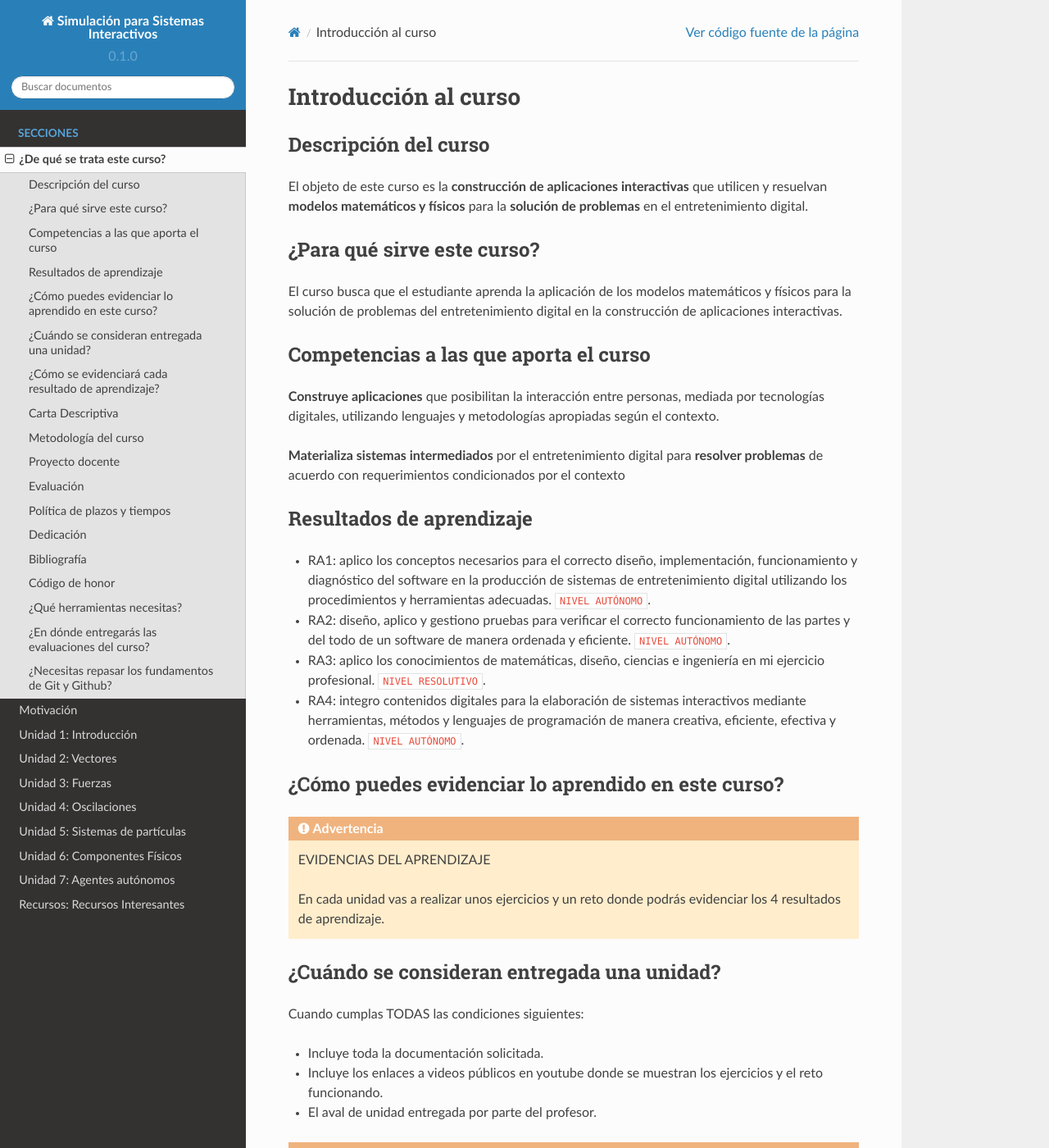
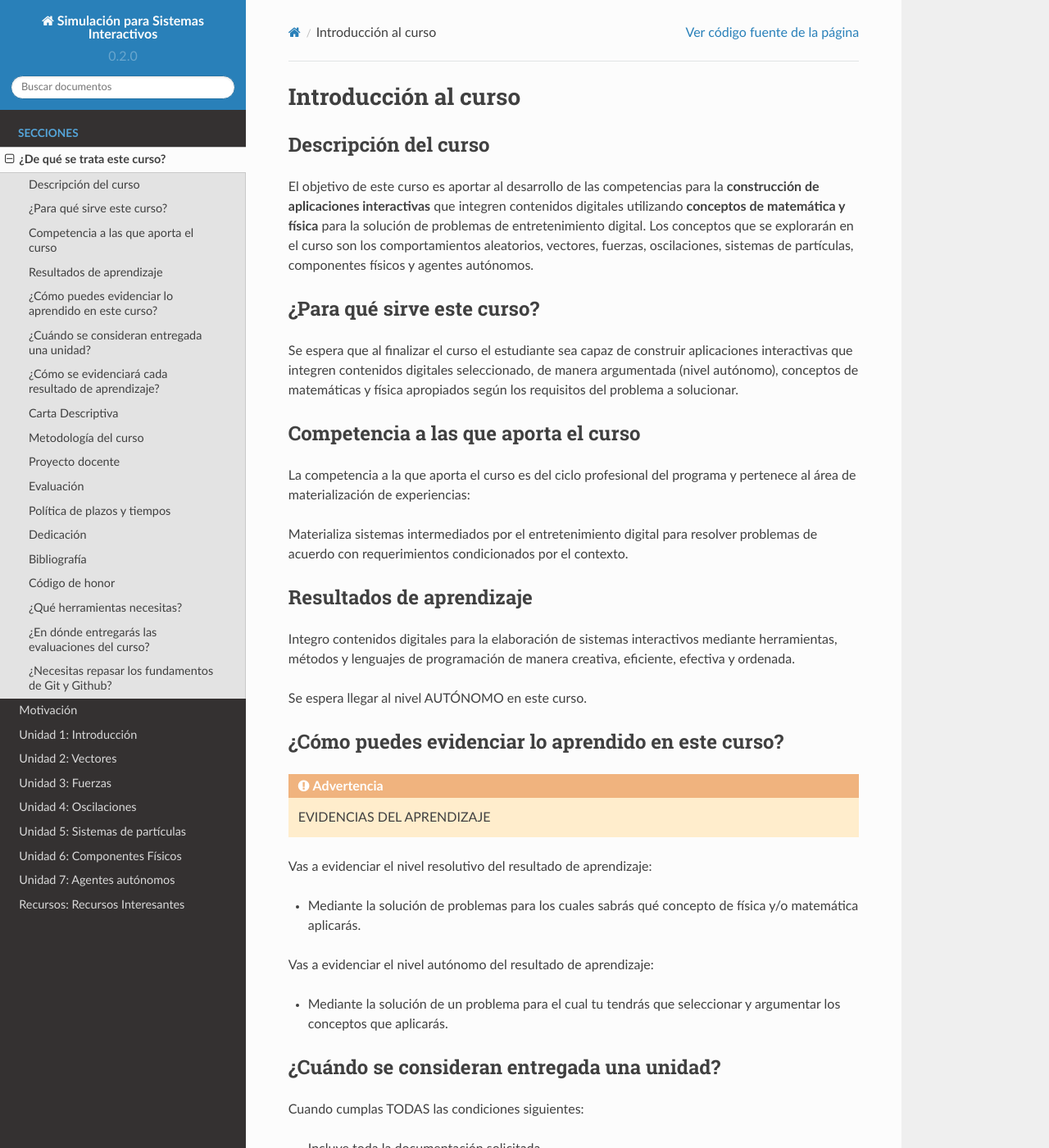
Before and after one commit to mgarcial/SimulacionInteractivos, a Sphinx documentation site: the page built from docs/_intro/intro.rst, in a window 1280 px wide and 1400 px high. Shown: the whole window at 82% size. Built offline with Sphinx 7.4.7 and the Read the Docs theme 2.0.0, drawn with Linux system fonts in a browser that asks for light colours; some of the changed text lies outside the part shown.

Commit message:
Init course set up

```diff
--- a/docs/_intro/intro.rst
+++ b/docs/_intro/intro.rst
@@ -4,47 +4,53 @@ Introducción al curso
 Descripción del curso
 ----------------------
 
-El objeto de este curso es la **construcción de aplicaciones interactivas**
-que utilicen y resuelvan **modelos matemáticos y físicos** para la **solución de problemas**
-en el entretenimiento digital.
+El objetivo de este curso es aportar al desarrollo de las competencias para la **construcción
+de aplicaciones interactivas** que integren contenidos digitales utilizando
+**conceptos de matemática y física** para la solución de problemas de entretenimiento
+digital. Los conceptos que se explorarán en el curso son los comportamientos
+aleatorios, vectores, fuerzas, oscilaciones, sistemas de partículas, componentes físicos y
+agentes autónomos.
 
 ¿Para qué sirve este curso?
 -----------------------------
 
-El curso busca que el estudiante aprenda la aplicación de los modelos matemáticos
-y físicos para la solución de problemas del entretenimiento digital en la construcción
-de aplicaciones interactivas.
+Se espera que al finalizar el curso el estudiante sea capaz de construir aplicaciones
+interactivas que integren contenidos digitales seleccionado, de manera argumentada
+(nivel autónomo), conceptos de matemáticas y física apropiados según los requisitos del
+problema a solucionar.
 
-Competencias a las que aporta el curso
+Competencia a las que aporta el curso
 ---------------------------------------
 
-**Construye aplicaciones** que posibilitan la interacción entre personas, mediada por
-tecnologías digitales, utilizando lenguajes y metodologías apropiadas según el contexto.
+La competencia a la que aporta el curso es del ciclo profesional del programa y pertenece
+al área de materialización de experiencias:
 
-**Materializa sistemas intermediados** por el entretenimiento digital para
-**resolver problemas** de acuerdo con requerimientos condicionados por el contexto
+Materializa sistemas intermediados por el entretenimiento digital para resolver problemas
+de acuerdo con requerimientos condicionados por el contexto.
 
 Resultados de aprendizaje
 ---------------------------
 
-* RA1: aplico los conceptos necesarios para el correcto diseño, implementación, funcionamiento y
-  diagnóstico del software en la producción de sistemas de entretenimiento digital
-  utilizando los procedimientos y herramientas adecuadas. ``NIVEL AUTÓNOMO``.
-* RA2: diseño, aplico y gestiono pruebas para verificar el correcto funcionamiento de las partes
-  y del todo de un software de manera ordenada y eficiente. ``NIVEL AUTÓNOMO``.
-* RA3: aplico los conocimientos de matemáticas, diseño, ciencias e ingeniería en mi ejercicio profesional.
-  ``NIVEL RESOLUTIVO``.
-* RA4: integro contenidos digitales para la elaboración de sistemas interactivos mediante herramientas,
-  métodos y lenguajes de programación de manera creativa, eficiente, efectiva y ordenada.
-  ``NIVEL AUTÓNOMO``.
+Integro contenidos digitales para la elaboración de sistemas interactivos mediante herramientas,
+métodos y lenguajes de programación de manera creativa, eficiente, efectiva y ordenada.
+
+Se espera llegar al nivel AUTÓNOMO en este curso.
 
 ¿Cómo puedes evidenciar lo aprendido en este curso?
 -----------------------------------------------------
 
 .. warning:: EVIDENCIAS DEL APRENDIZAJE
 
-  En cada unidad vas a realizar unos ejercicios y un reto donde
-  podrás evidenciar los 4 resultados de aprendizaje.
+
+Vas a evidenciar el nivel resolutivo del resultado de aprendizaje:
+
+* Mediante la solución de problemas para los cuales sabrás qué
+  concepto de física y/o matemática aplicarás.
+
+Vas a evidenciar el nivel autónomo del resultado de aprendizaje:
+
+* Mediante la solución de un problema para el cual tu tendrás que
+  seleccionar y argumentar los conceptos que aplicarás.
 
 ¿Cuándo se consideran entregada una unidad?
 --------------------------------------------------
@@ -91,7 +97,7 @@ Cuando cumplas TODAS las condiciones siguientes:
 Carta Descriptiva
 -------------------
 
-En `este <https://github.com/juanferfranco/SimulacionInteractivos/raw/main/docs/_static/carta2022-20.xlsm>`__ enlace puedes
+En `este <https://github.com/juanferfranco/SimulacionInteractivos/raw/main/docs/_static/carta2023-20.xlsm>`__ enlace puedes
 consultar la carta descriptiva del curso.
 
 Metodología del curso
--- a/docs/conf.py
+++ b/docs/conf.py
@@ -20,13 +20,13 @@
 # -- Project information -----------------------------------------------------
 
 project = 'Simulación para Sistemas Interactivos'
-copyright = '2023-10, Juan Franco'
+copyright = '2023-20, Juan Franco'
 author = 'Juan Franco'
 
 # The short X.Y version
-version = '0.1.0'
+version = '0.2.0'
 # The full version, including alpha/beta/rc tags
-release = 'alpha'
+release = 'beta'
 
 
 # -- General configuration ---------------------------------------------------
--- a/docs/index.rst
+++ b/docs/index.rst
@@ -1,4 +1,4 @@
-Simulación para Sistemas Interactivos 2023-10
+Simulación para Sistemas Interactivos 2023-20
 =====================================================
 
 Docente diseñador del curso: Juan Fernando Franco Higuita
```
